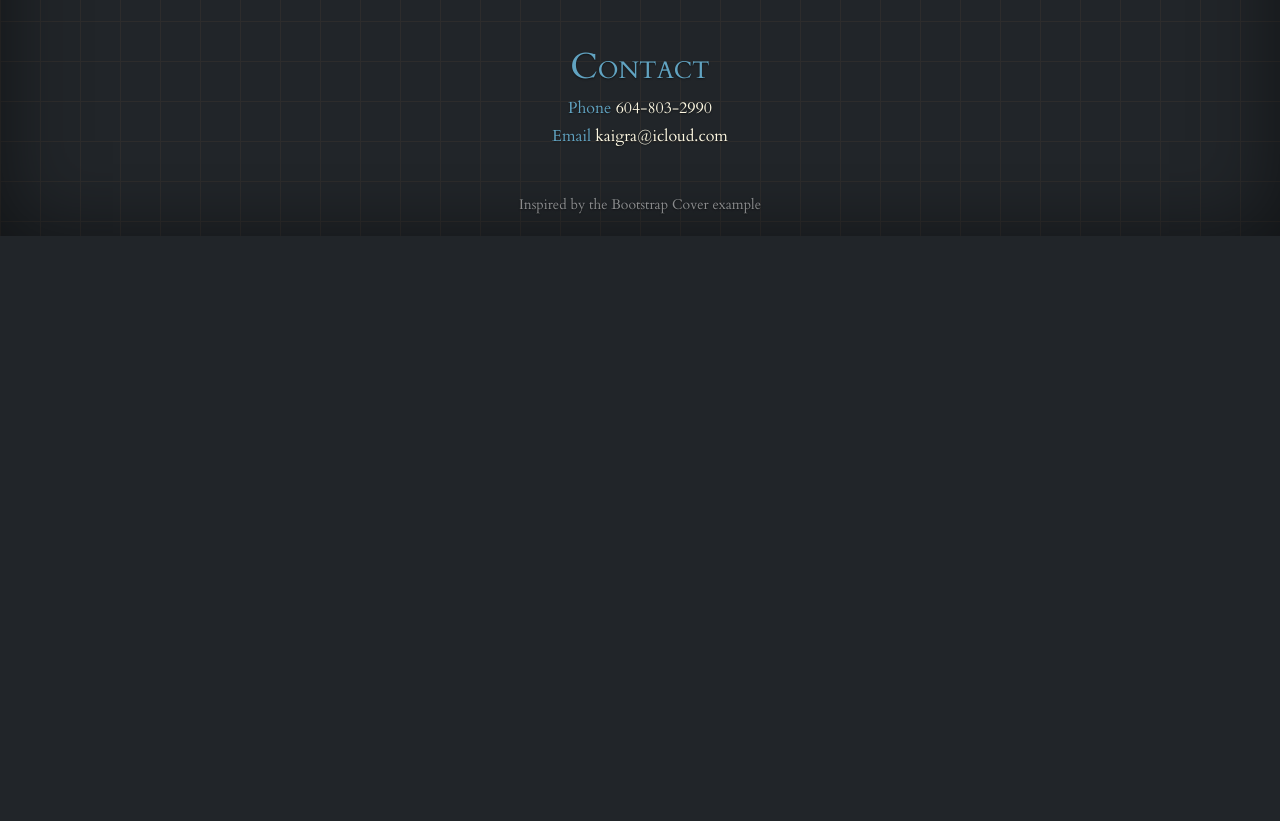
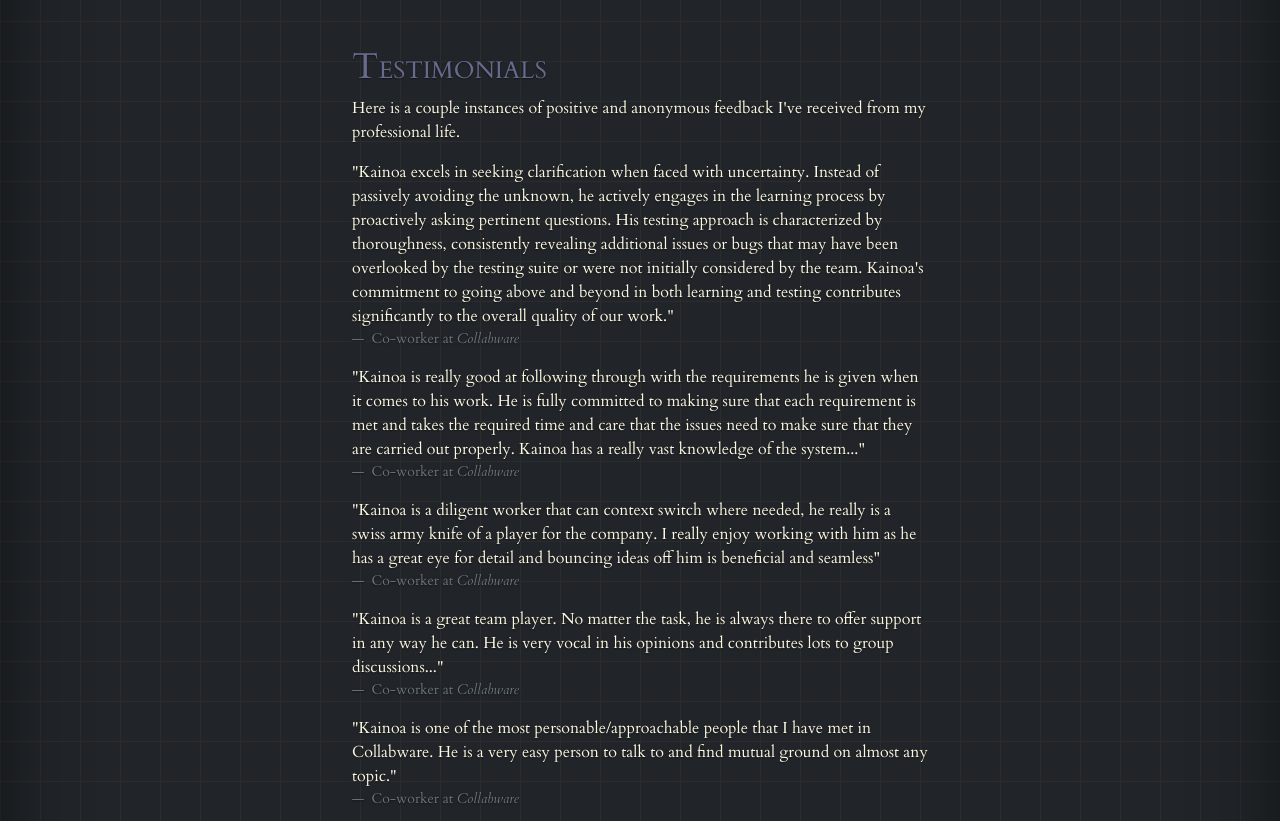
Before and after one commit to compSciKai/kainoa-site, a website: page index.html in a window 1280 px wide. Shown: the part 979-1800 px from the top of the page. Before the commit the page ends 1215 px from the top, so only its background shows below. Drawn offline with nearby package versions, Linux system fonts and the light colour scheme; a web font is replaced by a local one.

Commit message:
Testimonials on main page

```diff
--- a/index.html
+++ b/index.html
@@ -18,6 +18,7 @@
                 <nav class="nav nav-masthead justify-content-center">
                 <a class="nav-link fw-bold py-1 px-0 active" aria-current="page" href="#home">Home</a>
                 <a class="nav-link fw-bold py-1 px-0" href="#about">About</a>
+                <a class="nav-link fw-bold py-1 px-0" href="#testimonials">Testimonials</a>
                 <a class="nav-link fw-bold py-1 px-0" href="#contact">Contact</a>
                 </nav>
             </div>
@@ -72,11 +73,47 @@
             <p>Outside of his professional life, Kainoa focuses on his family: his partner, 1 year old boy, and 2 year old pup.</p>
           </div>
 
+          <div class="testimonials mb-5">
+            <h4 class="title" id="testimonials"><span>T</span>ESTIMONIALS</h4>
+            <p>Here is a couple instances of positive and anonymous feedback I've received from my professional life.</p>
+            <figure>
+              <p>"Kainoa excels in seeking clarification when faced with uncertainty. Instead of passively avoiding the unknown, he actively engages in the learning process by proactively asking pertinent questions. His testing approach is characterized by thoroughness, consistently revealing additional issues or bugs that may have been overlooked by the testing suite or were not initially considered by the team. Kainoa's commitment to going above and beyond in both learning and testing contributes significantly to the overall quality of our work."</p>
+              <figcaption class="blockquote-footer">
+                Co-worker at <cite title="Source Title">Collabware</cite>
+              </figcaption>
+            </figure>
+            <figure>
+              <p>"Kainoa is really good at following through with the requirements he is given when it comes to his work. He is fully committed to making sure that each requirement is met and takes the required time and care that the issues need to make sure that they are carried out properly. Kainoa has a really vast knowledge of the system..."</p>
+              <figcaption class="blockquote-footer">
+                Co-worker at <cite title="Source Title">Collabware</cite>
+              </figcaption>
+            </figure>
+            <figure>
+              <p>"Kainoa is a diligent worker that can context switch where needed, he really is a swiss army knife of a player for the company. I really enjoy working with him as he has a great eye for detail and bouncing ideas off him is beneficial and seamless"</p>
+              <figcaption class="blockquote-footer">
+                Co-worker at <cite title="Source Title">Collabware</cite>
+              </figcaption>
+            </figure>
+            <figure>
+              <p>"Kainoa is a great team player. No matter the task, he is always there to offer support in any way he can. He is very vocal in his opinions and contributes lots to group discussions..."</p>
+              <figcaption class="blockquote-footer">
+                Co-worker at <cite title="Source Title">Collabware</cite>
+              </figcaption>
+            </figure>
+            <figure>
+              <p>"Kainoa is one of the most personable/approachable people that I have met in Collabware. He is a very easy person to talk to and find mutual ground on almost any topic."</p>
+              <figcaption class="blockquote-footer">
+                Co-worker at <cite title="Source Title">Collabware</cite>
+              </figcaption>
+            </figure>
+          </div>
+
           <div class="text-center">
             <h4 class="title" id="contact"><span>C</span>ONTACT</h4>
             <p class="mb-1"><span class="contact title">Phone </span><a class="text-decoration-none text-white-50" href="tel:6048032990">604-803-2990</a></p>
             <p><span class="contact title text-decoration-none">Email </span><a id="email" class="text-decoration-none" href="mailto:kaigra@icloud.com">kaigra@icloud.com</a></p>
           </div>
+
         </main>
 
         <footer class="mt-auto text-white-50">
```
Also changed, not shown: readme.md.
